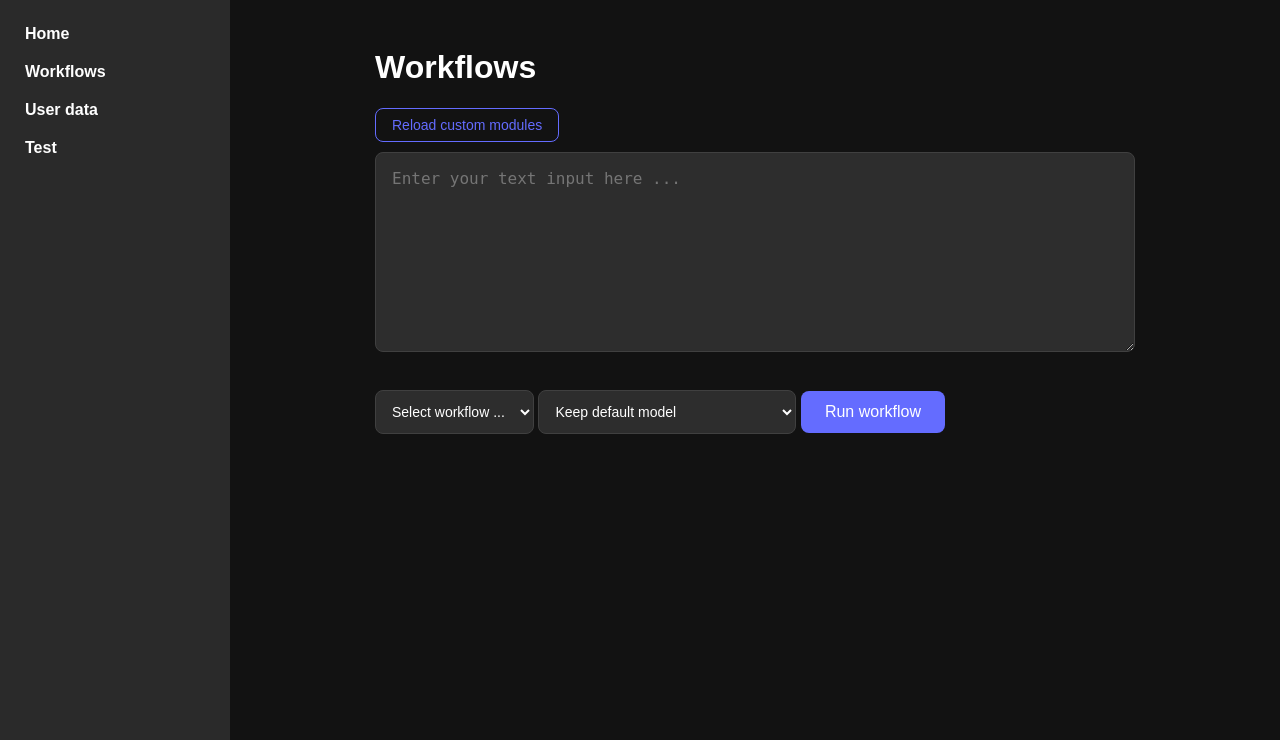
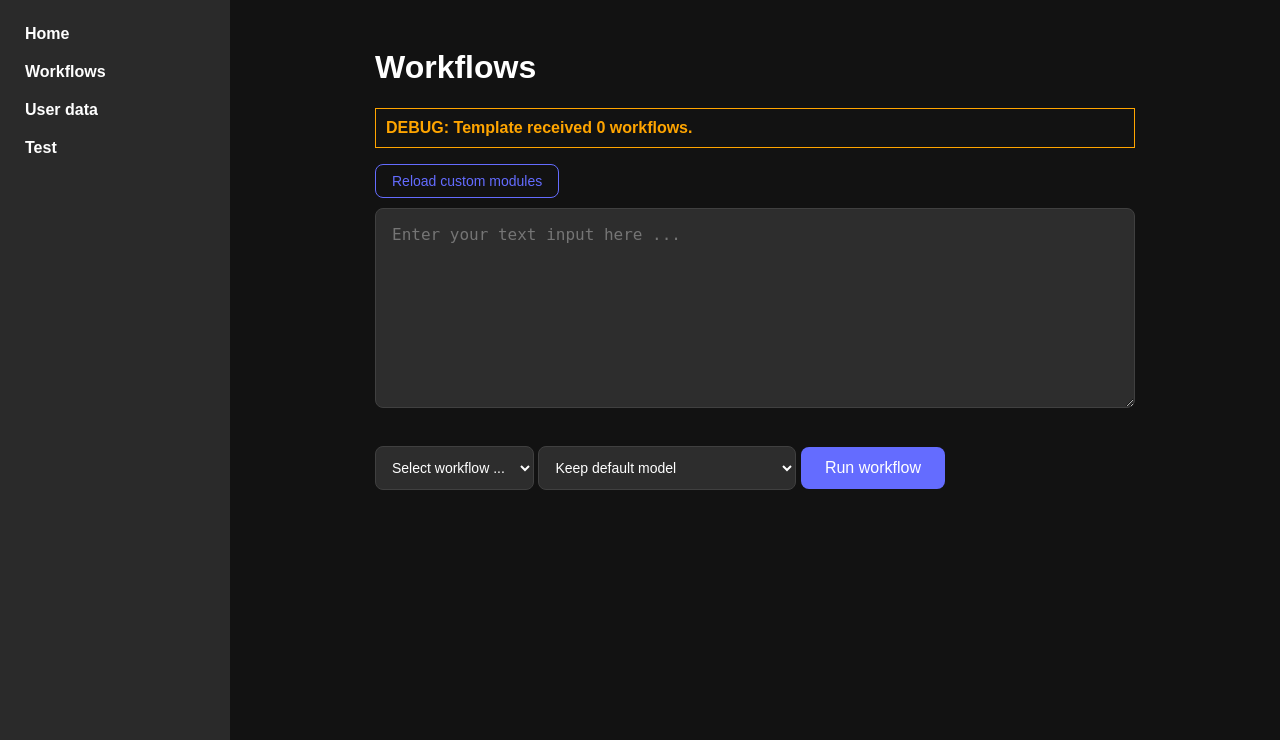
Before and after one commit to holaneu/rx, a Flask app: page /workflows in a window 1280 px wide. Shown: the part 60-800 px from the top of the page. Run offline with Flask 3, Linux system fonts and the light colour scheme.

Commit message:
debugging

```diff
--- a/app/ui/templates/workflows.html
+++ b/app/ui/templates/workflows.html
@@ -75,6 +75,26 @@
 
   </div>
 
+  <script>
+    // --- DEBUGGING ---
+    const workflowsData = {{ workflows | tojson }};
+    console.log("DEBUG: Workflows data received by template:", workflowsData);
+    document.addEventListener('DOMContentLoaded', (event) => {
+      const header = document.querySelector('.container header');
+      if (header) {
+        const debugInfo = document.createElement('p');
+        debugInfo.textContent = `DEBUG: Template received ${Object.keys(workflowsData).length} workflows.`;
+        debugInfo.style.color = 'orange';
+        debugInfo.style.fontWeight = 'bold';
+        debugInfo.style.border = '1px solid orange';
+        debugInfo.style.padding = '10px';
+        debugInfo.style.marginTop = '10px';
+        header.insertAdjacentElement('afterend', debugInfo);
+      }
+    });
+    // --- END DEBUGGING ---
+  </script>
+
   <script src="{{ url_for('static', filename='js/workflows.js') }}"></script>
 
 {% endblock %}
--- a/main.py
+++ b/main.py
@@ -65,6 +65,7 @@ def page_index():
 
 @app.route('/workflows')
 def page_workflows():
+    print(f"DEBUG: Rendering /workflows page. Found {len(workflows_core.WORKFLOWS_REGISTRY)} workflows in registry.")
     return render_template('workflows.html', workflows=workflows_core.WORKFLOWS_REGISTRY, llm_models=llm_models)
 
 @app.route('/test')
```
